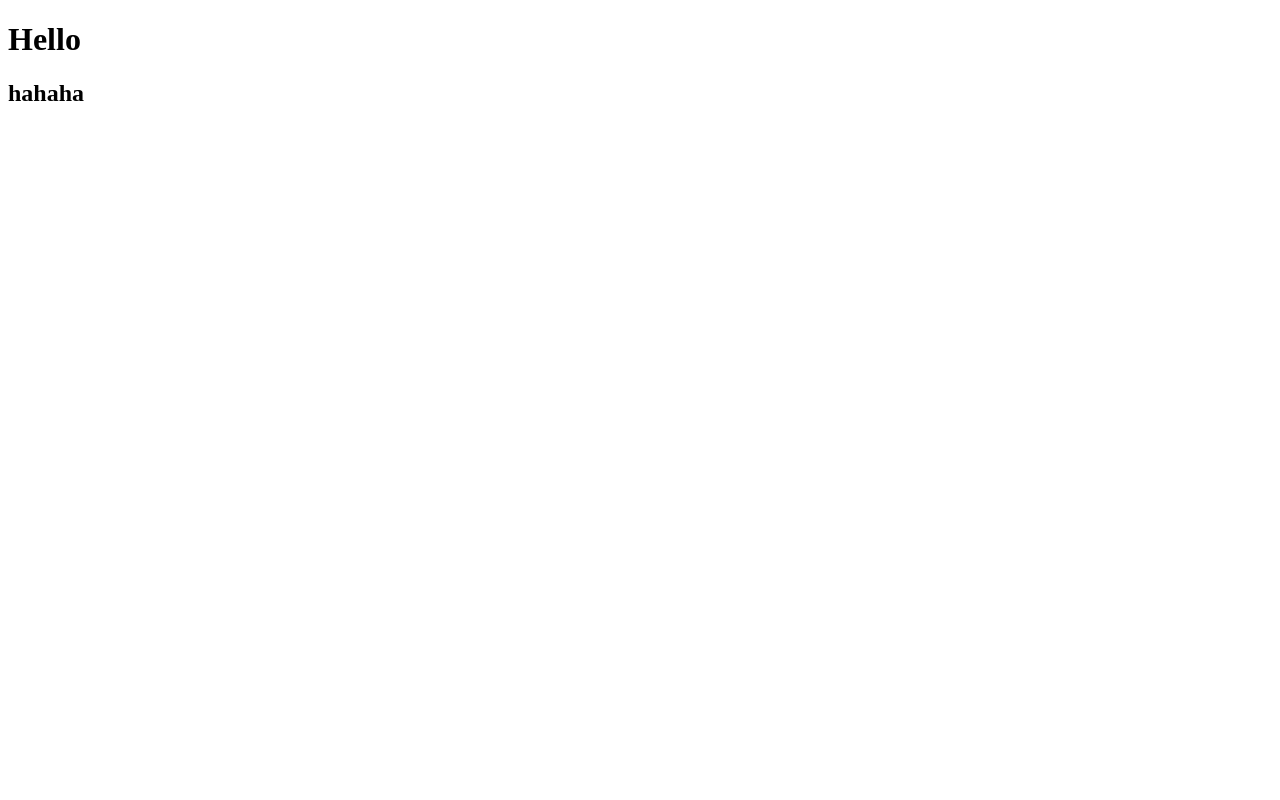
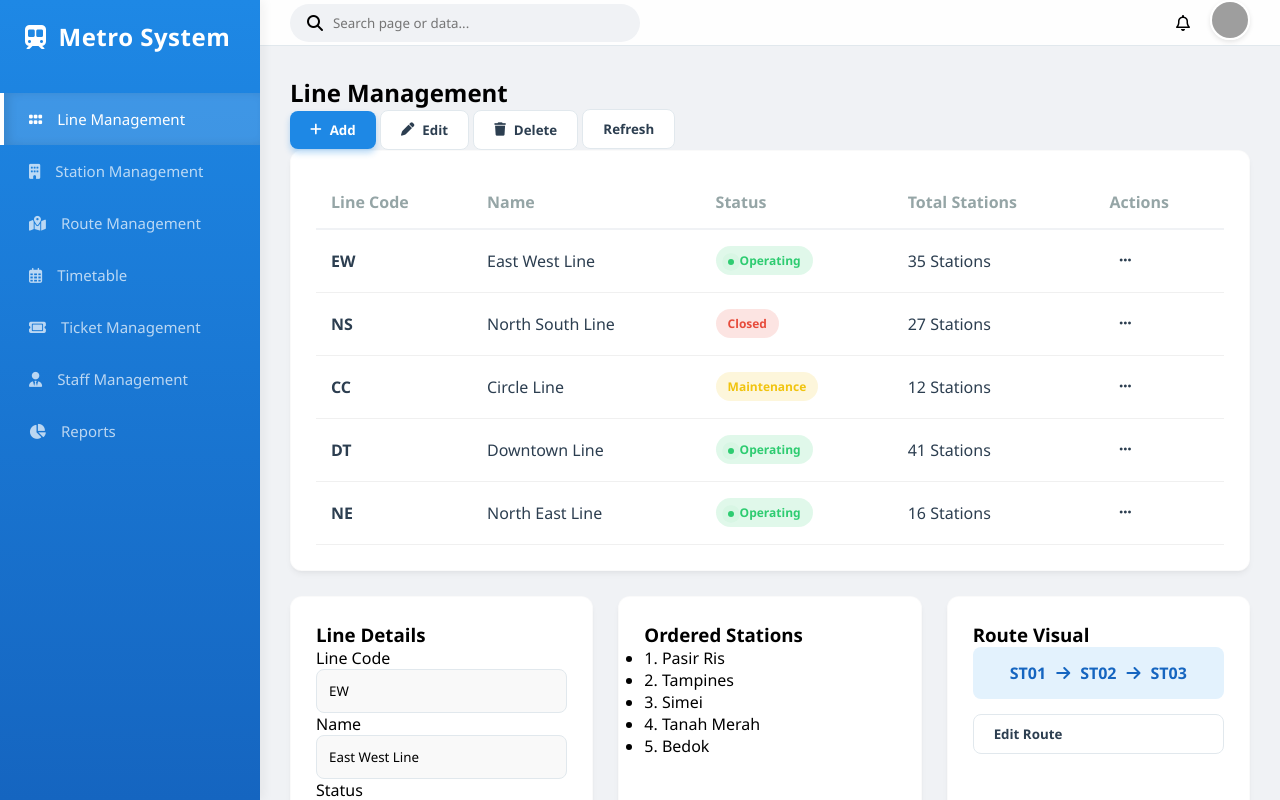
Before and after one commit to phuchaijr/abc, a plain HTML site: page index.html in a window 1280 px wide. Drawn offline with Linux system fonts and the light colour scheme; grey boxes are pictures that could not be loaded.

Commit message:
first commit

```diff
--- a/index.html
+++ b/index.html
@@ -3,10 +3,185 @@
   <head>
     <meta charset="UTF-8" />
     <meta name="viewport" content="width=device-width, initial-scale=1.0" />
-    <title>Document</title>
+    <title>Metro System Dashboard</title>
+    <link rel="stylesheet" href="style.css" />
+    <link
+      rel="stylesheet"
+      href="https://cdnjs.cloudflare.com/ajax/libs/font-awesome/6.4.0/css/all.min.css"
+    />
   </head>
   <body>
-    <h1>Hello</h1>
-    <h2>hahaha</h2>
+    <div class="container">
+      <aside class="sidebar">
+        <div class="logo">
+          <i class="fa-solid fa-train-subway"></i>
+          <span>Metro System</span>
+        </div>
+
+        <ul class="menu">
+          <li>
+            <a href="#" class="active" onclick="showPage('lines')">
+              <i class="fa-solid fa-grip"></i> Line Management
+            </a>
+          </li>
+          <li>
+            <a href="#" onclick="showPage('stations')">
+              <i class="fa-solid fa-building"></i> Station Management
+            </a>
+          </li>
+          <li>
+            <a href="#" onclick="showPage('routes')">
+              <i class="fa-solid fa-map-location-dot"></i> Route Management
+            </a>
+          </li>
+          <li>
+            <a href="#" onclick="showPage('timetable')">
+              <i class="fa-regular fa-calendar-days"></i> Timetable
+            </a>
+          </li>
+          <li>
+            <a href="#" onclick="showPage('tickets')">
+              <i class="fa-solid fa-ticket"></i> Ticket Management
+            </a>
+          </li>
+          <li>
+            <a href="#" onclick="showPage('staff')">
+              <i class="fa-solid fa-user-tie"></i> Staff Management
+            </a>
+          </li>
+          <li>
+            <a href="#" onclick="showPage('reports')">
+              <i class="fa-solid fa-chart-pie"></i> Reports
+            </a>
+          </li>
+        </ul>
+      </aside>
+
+      <main class="main-content">
+        <header>
+          <div class="menu-toggle" onclick="toggleSidebar()">
+            <i class="fa-solid fa-bars"></i>
+          </div>
+
+          <div class="search-box">
+            <i class="fa-solid fa-magnifying-glass"></i>
+            <input
+              type="text"
+              id="searchInput"
+              placeholder="Search page or data..."
+              onkeyup="searchFunction()"
+            />
+          </div>
+
+          <div class="user-profile">
+            <i class="fa-regular fa-bell"></i>
+            <div class="avatar">
+              <img
+                src="https://ui-avatars.com/api/?name=Admin+User&background=0D8ABC&color=fff"
+                alt="User"
+              />
+            </div>
+          </div>
+        </header>
+
+        <div id="content-area">
+          <section id="lines-page" class="page-section">
+            <div class="page-header">
+              <h2>Line Management</h2>
+              <div class="actions">
+                <button class="btn btn-add">
+                  <i class="fa-solid fa-plus"></i> Add
+                </button>
+                <button class="btn btn-white">
+                  <i class="fa-solid fa-pen"></i> Edit
+                </button>
+                <button class="btn btn-white">
+                  <i class="fa-solid fa-trash"></i> Delete
+                </button>
+                <button class="btn btn-white">Refresh</button>
+              </div>
+            </div>
+
+            <div class="card table-card">
+              <table>
+                <thead>
+                  <tr>
+                    <th>Line Code</th>
+                    <th>Name</th>
+                    <th>Status</th>
+                    <th>Total Stations</th>
+                    <th>Actions</th>
+                  </tr>
+                </thead>
+                <tbody id="line-table-body"></tbody>
+              </table>
+            </div>
+
+            <div class="details-grid">
+              <div class="card form-card">
+                <h3>Line Details</h3>
+                <div class="form-group">
+                  <label>Line Code</label>
+                  <input type="text" value="EW" readonly />
+                </div>
+                <div class="form-group">
+                  <label>Name</label>
+                  <input type="text" value="East West Line" />
+                </div>
+                <div class="form-group">
+                  <label>Status</label>
+                  <select>
+                    <option>Operating</option>
+                    <option>Closed</option>
+                    <option>Maintenance</option>
+                  </select>
+                </div>
+              </div>
+
+              <div class="card list-card">
+                <h3>Ordered Stations</h3>
+                <ul class="station-list">
+                  <li>1. Pasir Ris</li>
+                  <li>2. Tampines</li>
+                  <li>3. Simei</li>
+                  <li>4. Tanah Merah</li>
+                  <li>5. Bedok</li>
+                </ul>
+              </div>
+
+              <div class="card route-card">
+                <h3>Route Visual</h3>
+                <div class="route-visual">
+                  ST01 <i class="fa-solid fa-arrow-right"></i> ST02
+                  <i class="fa-solid fa-arrow-right"></i> ST03
+                </div>
+                <button
+                  class="btn btn-white"
+                  style="margin-top: 15px; width: 100%"
+                >
+                  Edit Route
+                </button>
+              </div>
+            </div>
+          </section>
+
+          <section id="other-page" class="page-section" style="display: none">
+            <div
+              class="placeholder-content"
+              style="text-align: center; margin-top: 50px; color: #999"
+            >
+              <i
+                class="fa-solid fa-screwdriver-wrench"
+                style="font-size: 50px; margin-bottom: 20px"
+              ></i>
+              <h2>Under Construction</h2>
+              <p>This module is being developed.</p>
+            </div>
+          </section>
+        </div>
+      </main>
+    </div>
+
+    <script src="script.js"></script>
   </body>
 </html>
--- /dev/null
+++ b/script.js
@@ -0,0 +1,123 @@
+// Dữ liệu giả lập
+const linesData = [
+  { code: "EW", name: "East West Line", status: "Operating", stations: 35 },
+  { code: "NS", name: "North South Line", status: "Closed", stations: 27 },
+  { code: "CC", name: "Circle Line", status: "Maintenance", stations: 12 },
+  { code: "DT", name: "Downtown Line", status: "Operating", stations: 41 },
+  { code: "NE", name: "North East Line", status: "Operating", stations: 16 },
+];
+
+document.addEventListener("DOMContentLoaded", () => {
+  // Render lần đầu và thêm hiệu ứng animation
+  renderTable(linesData);
+});
+
+function renderTable(data) {
+  const tbody = document.getElementById("line-table-body");
+  tbody.innerHTML = "";
+
+  data.forEach((line, index) => {
+    let statusClass = "";
+    if (line.status === "Operating") statusClass = "operating";
+    else if (line.status === "Closed") statusClass = "closed";
+    else statusClass = "maintenance";
+
+    const tr = document.createElement("tr");
+
+    // Thêm animation delay cho từng dòng (Dòng 1 hiện ngay, dòng 2 trễ 0.1s, v.v...)
+    tr.style.animation = `fadeInRow 0.5s ease forwards ${index * 0.1}s`;
+    tr.style.opacity = "0"; // Ẩn ban đầu để chờ animation
+
+    tr.innerHTML = `
+            <td><strong>${line.code}</strong></td>
+            <td>${line.name}</td>
+            <td><span class="status ${statusClass}">${line.status}</span></td>
+            <td>${line.stations} Stations</td>
+            <td>
+                <button class="btn-white icon-btn"><i class="fa-solid fa-ellipsis"></i></button>
+            </td>
+        `;
+    tbody.appendChild(tr);
+  });
+}
+
+// Thêm Keyframes cho animation dòng bảng vào document (hoặc để trong CSS)
+const style = document.createElement("style");
+style.innerHTML = `
+    @keyframes fadeInRow {
+        from { opacity: 0; transform: translateY(20px); }
+        to { opacity: 1; transform: translateY(0); }
+    }
+    .icon-btn { border: none; padding: 8px; border-radius: 50%; width: 32px; height: 32px; display: flex; align-items: center; justify-content: center; transition: 0.2s; }
+    .icon-btn:hover { background: #eee; color: var(--primary-color); }
+`;
+document.head.appendChild(style);
+
+function showPage(pageId) {
+  // Lấy các phần tử
+  const linesPage = document.getElementById("lines-page");
+  const otherPage = document.getElementById("other-page");
+  const menuItems = document.querySelectorAll(".menu li a");
+
+  // Reset Animation: Xóa class rồi thêm lại để animation chạy lại từ đầu
+  linesPage.style.animation = "none";
+  otherPage.style.animation = "none";
+
+  // Trigger reflow (kỹ thuật bắt buộc để reset animation)
+  void linesPage.offsetWidth;
+
+  // Active menu styling
+  menuItems.forEach((item) => item.classList.remove("active"));
+  event.currentTarget.classList.add("active");
+
+  if (pageId === "lines") {
+    linesPage.style.display = "block";
+    linesPage.style.animation = "slideUpFade 0.5s ease forwards"; // Chạy lại hiệu ứng
+    otherPage.style.display = "none";
+
+    // Render lại bảng để chạy lại hiệu ứng từng dòng
+    renderTable(linesData);
+  } else {
+    linesPage.style.display = "none";
+    otherPage.style.display = "block";
+    otherPage.style.animation = "slideUpFade 0.5s ease forwards"; // Chạy lại hiệu ứng
+    otherPage.querySelector("h2").innerText =
+      pageId.charAt(0).toUpperCase() + pageId.slice(1) + " Management";
+  }
+}
+
+function searchFunction() {
+  const input = document.getElementById("searchInput").value.toLowerCase();
+  const filteredData = linesData.filter(
+    (line) =>
+      line.name.toLowerCase().includes(input) ||
+      line.code.toLowerCase().includes(input)
+  );
+  renderTable(filteredData);
+}
+// --- THÊM VÀO CUỐI FILE script.js ---
+
+// Hàm bật tắt Sidebar trên Mobile
+function toggleSidebar() {
+  const sidebar = document.querySelector(".sidebar");
+  const content = document.querySelector(".main-content");
+
+  // Thêm hoặc xóa class 'active'
+  sidebar.classList.toggle("active");
+}
+
+// Tự động đóng Sidebar khi click ra ngoài vùng nội dung (UX tốt hơn)
+document.addEventListener("click", function (event) {
+  const sidebar = document.querySelector(".sidebar");
+  const menuToggle = document.querySelector(".menu-toggle");
+
+  // Nếu màn hình nhỏ VÀ đang mở menu VÀ click KHÔNG phải vào menu/nút
+  if (
+    window.innerWidth <= 992 &&
+    sidebar.classList.contains("active") &&
+    !sidebar.contains(event.target) &&
+    !menuToggle.contains(event.target)
+  ) {
+    sidebar.classList.remove("active");
+  }
+});
--- /dev/null
+++ b/style.css
@@ -0,0 +1,422 @@
+/* --- 1. BIẾN MÀU SẮC & CẤU HÌNH CHUNG --- */
+:root {
+  --primary-color: #1e88e5;
+  --primary-dark: #1565c0;
+  --primary-light: #6ab7ff;
+  --bg-color: #f0f2f5; /* Nền sáng hơn một chút */
+  --white: #ffffff;
+  --text-color: #2c3e50;
+  --text-light: #95a5a6;
+  --border-color: #e1e8ed;
+  --success: #2ecc71;
+  --danger: #e74c3c;
+  --warning: #f1c40f;
+  --shadow-soft: 0 4px 6px -1px rgba(0, 0, 0, 0.05),
+    0 2px 4px -1px rgba(0, 0, 0, 0.03);
+  --shadow-hover: 0 10px 15px -3px rgba(0, 0, 0, 0.08),
+    0 4px 6px -2px rgba(0, 0, 0, 0.04);
+}
+
+* {
+  margin: 0;
+  padding: 0;
+  box-sizing: border-box;
+  font-family: "Segoe UI", sans-serif;
+}
+body {
+  background-color: var(--bg-color);
+  height: 100vh;
+  overflow: hidden;
+}
+.container {
+  display: flex;
+  height: 100%;
+}
+
+/* --- 2. SIDEBAR (Hiệu ứng Hover mượt) --- */
+.sidebar {
+  width: 260px;
+  background: linear-gradient(
+    180deg,
+    var(--primary-color) 0%,
+    var(--primary-dark) 100%
+  );
+  color: var(--white);
+  display: flex;
+  flex-direction: column;
+  padding-top: 20px;
+  box-shadow: 4px 0 10px rgba(0, 0, 0, 0.05);
+  z-index: 10;
+}
+
+.sidebar .logo {
+  font-size: 24px;
+  font-weight: 700;
+  padding: 0 25px 40px;
+  display: flex;
+  align-items: center;
+  gap: 12px;
+  letter-spacing: 0.5px;
+}
+
+.menu li a {
+  display: flex;
+  align-items: center;
+  gap: 15px;
+  padding: 16px 25px;
+  color: rgba(255, 255, 255, 0.7);
+  text-decoration: none;
+  font-size: 15px;
+  font-weight: 500;
+  transition: all 0.3s ease; /* Mượt mà */
+  border-left: 4px solid transparent;
+}
+
+.menu li a:hover {
+  background-color: rgba(255, 255, 255, 0.1);
+  color: var(--white);
+  padding-left: 30px; /* Hiệu ứng đẩy chữ sang phải */
+}
+
+.menu li a.active {
+  background-color: rgba(255, 255, 255, 0.15);
+  color: var(--white);
+  border-left: 4px solid var(--white);
+  box-shadow: inset 5px 0 10px rgba(0, 0, 0, 0.1);
+}
+
+/* --- 3. MAIN CONTENT --- */
+.main-content {
+  flex: 1;
+  display: flex;
+  flex-direction: column;
+  overflow-y: auto;
+  position: relative;
+}
+
+/* Header Glassmorphism (Kính mờ) */
+header {
+  background: rgba(255, 255, 255, 0.9);
+  backdrop-filter: blur(10px); /* Hiệu ứng kính mờ */
+  height: 70px;
+  display: flex;
+  justify-content: space-between;
+  align-items: center;
+  padding: 0 30px;
+  border-bottom: 1px solid var(--border-color);
+  position: sticky;
+  top: 0;
+  z-index: 5;
+}
+
+/* Search Box Animation */
+.search-box {
+  background: var(--bg-color);
+  padding: 8px 15px;
+  border-radius: 50px;
+  display: flex;
+  align-items: center;
+  width: 350px;
+  border: 2px solid transparent;
+  transition: all 0.3s ease;
+}
+.search-box:focus-within {
+  background: var(--white);
+  border-color: var(--primary-light);
+  box-shadow: 0 0 0 4px rgba(30, 136, 229, 0.1); /* Glow effect */
+  width: 400px; /* Dãn rộng ra */
+}
+.search-box input {
+  border: none;
+  background: transparent;
+  outline: none;
+  margin-left: 10px;
+  width: 100%;
+}
+
+/* User Profile Hover */
+.user-profile {
+  display: flex;
+  align-items: center;
+  gap: 20px;
+  cursor: pointer;
+}
+.avatar img {
+  width: 40px;
+  height: 40px;
+  border-radius: 50%;
+  transition: transform 0.3s cubic-bezier(0.175, 0.885, 0.32, 1.275);
+  border: 2px solid var(--white);
+  box-shadow: 0 2px 5px rgba(0, 0, 0, 0.1);
+}
+.avatar img:hover {
+  transform: scale(1.1);
+}
+
+/* --- 4. CARDS & LAYOUT (Hiệu ứng nổi) --- */
+#content-area {
+  padding: 30px;
+}
+
+/* Animation Slide Up cho trang */
+.page-section {
+  animation: slideUpFade 0.6s cubic-bezier(0.16, 1, 0.3, 1);
+}
+
+@keyframes slideUpFade {
+  0% {
+    opacity: 0;
+    transform: translateY(30px);
+  }
+  100% {
+    opacity: 1;
+    transform: translateY(0);
+  }
+}
+
+.card {
+  background: var(--white);
+  border-radius: 12px;
+  box-shadow: var(--shadow-soft);
+  padding: 25px;
+  border: 1px solid rgba(0, 0, 0, 0.02);
+  margin-bottom: 25px;
+  transition: transform 0.3s ease, box-shadow 0.3s ease;
+}
+
+/* Card bay lên khi hover */
+.card:hover {
+  transform: translateY(-5px);
+  box-shadow: var(--shadow-hover);
+}
+
+/* --- 5. BUTTONS --- */
+.btn {
+  padding: 10px 20px;
+  border-radius: 8px;
+  font-weight: 600;
+  cursor: pointer;
+  border: none;
+  display: inline-flex;
+  align-items: center;
+  gap: 8px;
+  transition: all 0.2s ease;
+  position: relative;
+  overflow: hidden;
+}
+.btn:active {
+  transform: scale(0.95);
+} /* Nhấn xuống */
+.btn-add {
+  background: var(--primary-color);
+  color: var(--white);
+  box-shadow: 0 4px 6px rgba(30, 136, 229, 0.3);
+}
+.btn-add:hover {
+  background: var(--primary-dark);
+  box-shadow: 0 6px 12px rgba(30, 136, 229, 0.4);
+}
+.btn-white {
+  background: var(--white);
+  color: var(--text-color);
+  border: 1px solid var(--border-color);
+}
+.btn-white:hover {
+  background: #f8f9fa;
+  border-color: #d1d1d1;
+}
+
+/* --- 6. TABLE STYLING --- */
+table {
+  width: 100%;
+  border-collapse: separate;
+  border-spacing: 0;
+}
+th {
+  text-align: left;
+  color: var(--text-light);
+  font-weight: 600;
+  padding: 15px;
+  border-bottom: 2px solid var(--bg-color);
+}
+td {
+  padding: 15px;
+  color: var(--text-color);
+  border-bottom: 1px solid #f0f0f0;
+  transition: background 0.2s;
+}
+
+/* Hiệu ứng hover dòng trong bảng */
+tbody tr:hover td {
+  background-color: #f8fbff;
+}
+
+/* Status Badges with Pulse */
+.status {
+  padding: 6px 12px;
+  border-radius: 20px;
+  font-size: 12px;
+  font-weight: 700;
+  display: inline-block;
+}
+.status.operating {
+  background: rgba(46, 204, 113, 0.15);
+  color: var(--success);
+}
+.status.closed {
+  background: rgba(231, 76, 60, 0.15);
+  color: var(--danger);
+}
+.status.maintenance {
+  background: rgba(241, 196, 15, 0.15);
+  color: var(--warning);
+}
+
+/* Hiệu ứng nhấp nháy cho trạng thái Operating */
+.status.operating::before {
+  content: "";
+  display: inline-block;
+  width: 6px;
+  height: 6px;
+  background-color: var(--success);
+  border-radius: 50%;
+  margin-right: 6px;
+  animation: pulse 2s infinite;
+}
+
+@keyframes pulse {
+  0% {
+    box-shadow: 0 0 0 0 rgba(46, 204, 113, 0.7);
+  }
+  70% {
+    box-shadow: 0 0 0 6px rgba(46, 204, 113, 0);
+  }
+  100% {
+    box-shadow: 0 0 0 0 rgba(46, 204, 113, 0);
+  }
+}
+
+/* --- 7. DETAILS GRID --- */
+.details-grid {
+  display: grid;
+  grid-template-columns: repeat(auto-fit, minmax(300px, 1fr));
+  gap: 25px;
+}
+.form-group input,
+.form-group select {
+  width: 100%;
+  padding: 12px;
+  border: 1px solid var(--border-color);
+  border-radius: 8px;
+  outline: none;
+  transition: border-color 0.3s;
+  background: #f9f9f9;
+}
+.form-group input:focus,
+.form-group select:focus {
+  border-color: var(--primary-color);
+  background: var(--white);
+}
+
+.route-visual {
+  font-size: 16px;
+  font-weight: 600;
+  color: var(--primary-dark);
+  display: flex;
+  align-items: center;
+  gap: 10px;
+  padding: 15px;
+  background: #e3f2fd;
+  border-radius: 8px;
+  justify-content: center;
+}
+/* 1. Ẩn nút Menu trên máy tính (Màn hình lớn hơn 992px) */
+.menu-toggle {
+  display: none;
+  font-size: 24px;
+  cursor: pointer;
+  color: var(--text-color);
+  margin-right: 20px;
+}
+
+/* 2. Giao diện cho Máy tính bảng (Tablet) & Điện thoại (Mobile) */
+@media (max-width: 992px) {
+  /* Sidebar: Mặc định ẩn sang bên trái */
+  .sidebar {
+    position: fixed;
+    left: -260px; /* Giấu khỏi màn hình */
+    top: 0;
+    height: 100%;
+    transition: 0.3s;
+    box-shadow: 5px 0 15px rgba(0, 0, 0, 0.2);
+  }
+
+  /* Class này sẽ được JS thêm vào để hiện Sidebar */
+  .sidebar.active {
+    left: 0;
+  }
+
+  /* Hiện nút Menu 3 gạch */
+  .menu-toggle {
+    display: block;
+  }
+
+  /* Ô tìm kiếm: Thu nhỏ lại cho vừa chỗ */
+  .search-box {
+    width: auto;
+    flex: 1; /* Tự co giãn */
+    margin-right: 15px;
+  }
+  .search-box:focus-within {
+    width: auto; /* Tắt hiệu ứng dãn rộng của Desktop */
+  }
+
+  /* Grid chia cột: Chuyển từ 3 cột thành 2 cột */
+  .details-grid {
+    grid-template-columns: 1fr 1fr;
+  }
+}
+
+/* 3. Giao diện cho Điện thoại nhỏ (Mobile < 600px) */
+@media (max-width: 600px) {
+  /* Header: Sắp xếp lại logo và user */
+  header {
+    padding: 0 15px;
+  }
+
+  /* Ô tìm kiếm: Ẩn chữ placeholder nếu màn hình quá bé */
+  .search-box input::placeholder {
+    color: transparent;
+  }
+  .search-box input:focus::placeholder {
+    color: #999;
+  }
+
+  /* Grid: Chuyển tất cả thành 1 cột dọc (Stack vertical) */
+  .details-grid {
+    grid-template-columns: 1fr;
+  }
+
+  /* Bảng dữ liệu: Thêm thanh cuộn ngang nếu bảng quá dài */
+  .table-card {
+    overflow-x: auto;
+  }
+  table {
+    min-width: 500px; /* Đảm bảo bảng không bị bóp méo chữ */
+  }
+
+  /* Card thống kê/Visual: Ẩn bớt chi tiết thừa nếu cần */
+  .route-visual {
+    font-size: 14px;
+    flex-direction: column; /* Xếp dọc các trạm */
+    gap: 5px;
+  }
+  .route-visual i {
+    transform: rotate(90deg); /* Xoay mũi tên xuống dưới */
+  }
+
+  /* Ẩn tên User, chỉ hiện Avatar cho gọn */
+  .user-profile span {
+    display: none;
+  }
+}
```
